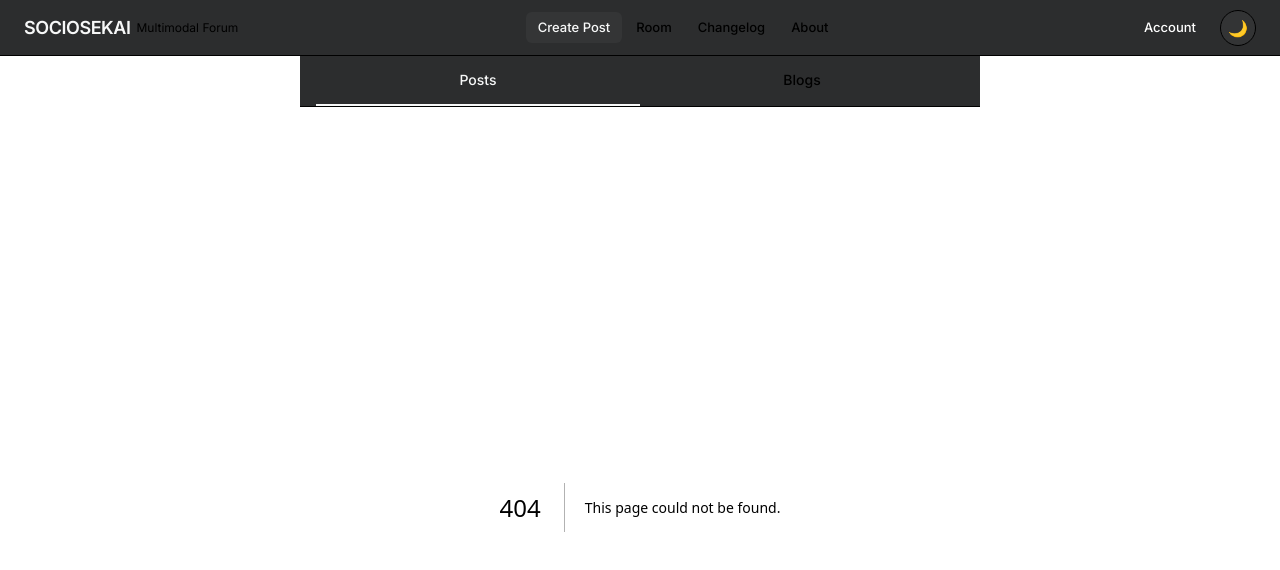
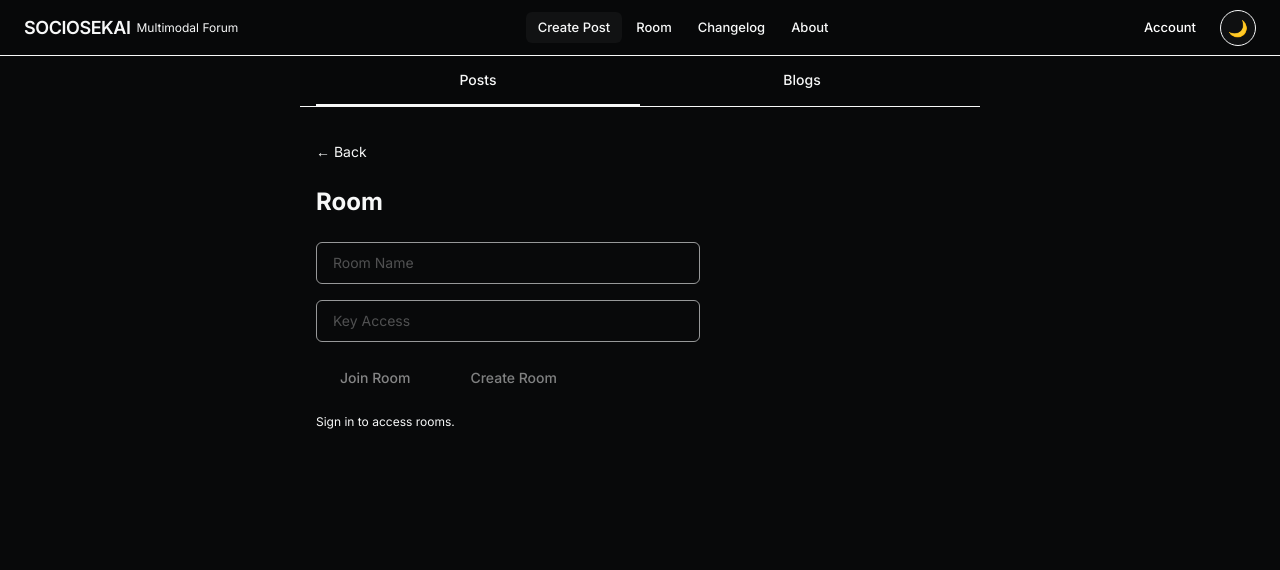
Before and after one commit to algojogacor/sociosekai-clone, a Next.js app: page /room in a window 1280 px wide. Before the commit this address had no page. Shown: the top 570 px of the page. Built offline with nearby package versions, Linux system fonts and the light colour scheme.

Commit message:
feat: add PostFeed with all 12 posts and 5 skeleton pages

```diff
--- /dev/null
+++ b/src/app/about/page.tsx
@@ -0,0 +1,14 @@
+import Link from 'next/link';
+
+export default function AboutPage() {
+  return (
+    <div className="py-8">
+      <Link href="/" className="inline-flex items-center gap-1 text-sm mb-6 hover:underline" style={{ color: 'var(--color-text-muted)' }}>← Back</Link>
+      <h1 className="text-2xl font-bold mb-4" style={{ color: 'var(--color-text-primary)' }}>About SOCIOSEKAI</h1>
+      <p className="leading-relaxed" style={{ color: 'var(--color-text-secondary)' }}>
+        SOCIOSEKAI is a multimodal forum for sharing posts with text, images, and music.
+        Built as a clone project showcasing modern web technologies.
+      </p>
+    </div>
+  );
+}
--- /dev/null
+++ b/src/app/blogs/page.tsx
@@ -0,0 +1,8 @@
+export default function BlogsPage() {
+  return (
+    <div className="py-20 text-center">
+      <h1 className="text-4xl font-bold" style={{ color: 'var(--color-text-primary)' }}>Blogs</h1>
+      <p className="mt-3" style={{ color: 'var(--color-text-muted)' }}>Coming soon.</p>
+    </div>
+  );
+}
--- /dev/null
+++ b/src/app/changelog/page.tsx
@@ -0,0 +1,24 @@
+import Link from 'next/link';
+
+const versions = [
+  { version: 'v0.9.2', date: 'Apr 20, 2026', changes: ['Bug fixes', 'Performance improvements'] },
+  { version: 'v0.9.1', date: 'Mar 15, 2026', changes: ['Added music embed support', 'Dark mode improvements'] },
+  { version: 'v0.9.0', date: 'Feb 10, 2026', changes: ['Initial release', 'Post timeline', 'Room system'] },
+];
+
+export default function ChangelogPage() {
+  return (
+    <div className="py-8">
+      <Link href="/" className="inline-flex items-center gap-1 text-sm mb-6 hover:underline" style={{ color: 'var(--color-text-muted)' }}>← Back</Link>
+      <h1 className="text-2xl font-bold mb-6" style={{ color: 'var(--color-text-primary)' }}>Changelog</h1>
+      {versions.map((v) => (
+        <div key={v.version} className="mb-6">
+          <h2 className="text-lg font-semibold" style={{ color: 'var(--color-text-primary)' }}>{v.version} <span className="text-sm font-normal" style={{ color: 'var(--color-text-muted)' }}>— {v.date}</span></h2>
+          <ul className="mt-2 list-disc pl-5 text-sm space-y-1" style={{ color: 'var(--color-text-secondary)' }}>
+            {v.changes.map((c) => <li key={c}>{c}</li>)}
+          </ul>
+        </div>
+      ))}
+    </div>
+  );
+}
--- /dev/null
+++ b/src/app/create/page.tsx
@@ -0,0 +1,15 @@
+export default function CreatePostPage() {
+  return (
+    <div className="py-8">
+      <h1 className="text-2xl font-bold mb-6" style={{ color: 'var(--color-text-primary)' }}>Create Post</h1>
+      <div className="space-y-4">
+        <input placeholder="Title" className="w-full rounded-md border px-4 py-2.5 text-sm"
+          style={{ background: 'var(--color-surface)', borderColor: 'var(--color-border)', color: 'var(--color-text-primary)' }} />
+        <textarea placeholder="What's on your mind?" rows={5} className="w-full rounded-md border px-4 py-2.5 text-sm"
+          style={{ background: 'var(--color-surface)', borderColor: 'var(--color-border)', color: 'var(--color-text-primary)' }} />
+        <button className="rounded-md px-6 py-2.5 text-sm font-medium text-white"
+          style={{ background: 'var(--color-accent-brand)' }}>Post</button>
+      </div>
+    </div>
+  );
+}
--- a/src/app/page.tsx
+++ b/src/app/page.tsx
@@ -1,12 +1,6 @@
+import { PostFeed } from '@/components/post/PostFeed';
+import posts from '@/data/posts.json';
+
 export default function Home() {
-  return (
-    <div className="py-8">
-      <h1 className="text-2xl font-bold" style={{ color: 'var(--color-text-primary)' }}>
-        Welcome to SOCIOSEKAI
-      </h1>
-      <p className="mt-2" style={{ color: 'var(--color-text-muted)' }}>
-        A dark-themed multimodal forum with music embeds and AI features.
-      </p>
-    </div>
-  );
+  return <PostFeed posts={posts} />;
 }
--- /dev/null
+++ b/src/app/room/page.tsx
@@ -0,0 +1,25 @@
+import Link from 'next/link';
+
+export default function RoomPage() {
+  return (
+    <div className="py-8">
+      <Link href="/" className="inline-flex items-center gap-1 text-sm mb-6 hover:underline" style={{ color: 'var(--color-text-muted)' }}>
+        ← Back
+      </Link>
+      <h1 className="text-2xl font-bold mb-6" style={{ color: 'var(--color-text-primary)' }}>Room</h1>
+      <div className="max-w-sm space-y-4">
+        <input placeholder="Room Name" disabled className="w-full rounded-md border px-4 py-2.5 text-sm opacity-60"
+          style={{ background: 'var(--color-surface)', borderColor: 'var(--color-border)', color: 'var(--color-text-muted)' }} />
+        <input placeholder="Key Access" disabled className="w-full rounded-md border px-4 py-2.5 text-sm opacity-60"
+          style={{ background: 'var(--color-surface)', borderColor: 'var(--color-border)', color: 'var(--color-text-muted)' }} />
+        <div className="flex gap-3">
+          <button disabled className="rounded-md px-6 py-2.5 text-sm font-medium opacity-50 text-white"
+            style={{ background: 'var(--color-accent-brand)' }}>Join Room</button>
+          <button disabled className="rounded-md px-6 py-2.5 text-sm font-medium opacity-50"
+            style={{ background: 'var(--color-surface)', color: 'var(--color-text-muted)', borderColor: 'var(--color-border)' }}>Create Room</button>
+        </div>
+        <p className="text-xs" style={{ color: 'var(--color-text-muted)' }}>Sign in to access rooms.</p>
+      </div>
+    </div>
+  );
+}
--- a/src/components/post/PostCard.tsx
+++ b/src/components/post/PostCard.tsx
@@ -70,10 +70,8 @@ export function PostCard({ post }: { post: Post }) {
             href={post.music.itunesUrl}
             target="_blank"
             rel="noopener noreferrer"
-            className="flex h-10 w-10 flex-shrink-0 items-center justify-center rounded-full text-black transition-colors"
+            className="flex h-10 w-10 flex-shrink-0 items-center justify-center rounded-full text-black transition-colors hover:opacity-80"
             style={{ background: 'var(--color-accent-music)' }}
-            onMouseEnter={(e) => { e.currentTarget.style.background = 'var(--color-accent-music-hover)'; }}
-            onMouseLeave={(e) => { e.currentTarget.style.background = 'var(--color-accent-music)'; }}
           >
             ▶
           </a>
--- /dev/null
+++ b/src/components/post/PostFeed.tsx
@@ -0,0 +1,12 @@
+import { PostCard } from './PostCard';
+import type { Post } from '@/types';
+
+export function PostFeed({ posts }: { posts: Post[] }) {
+  return (
+    <div className="pb-12">
+      {posts.map((post) => (
+        <PostCard key={post.id} post={post} />
+      ))}
+    </div>
+  );
+}
```
